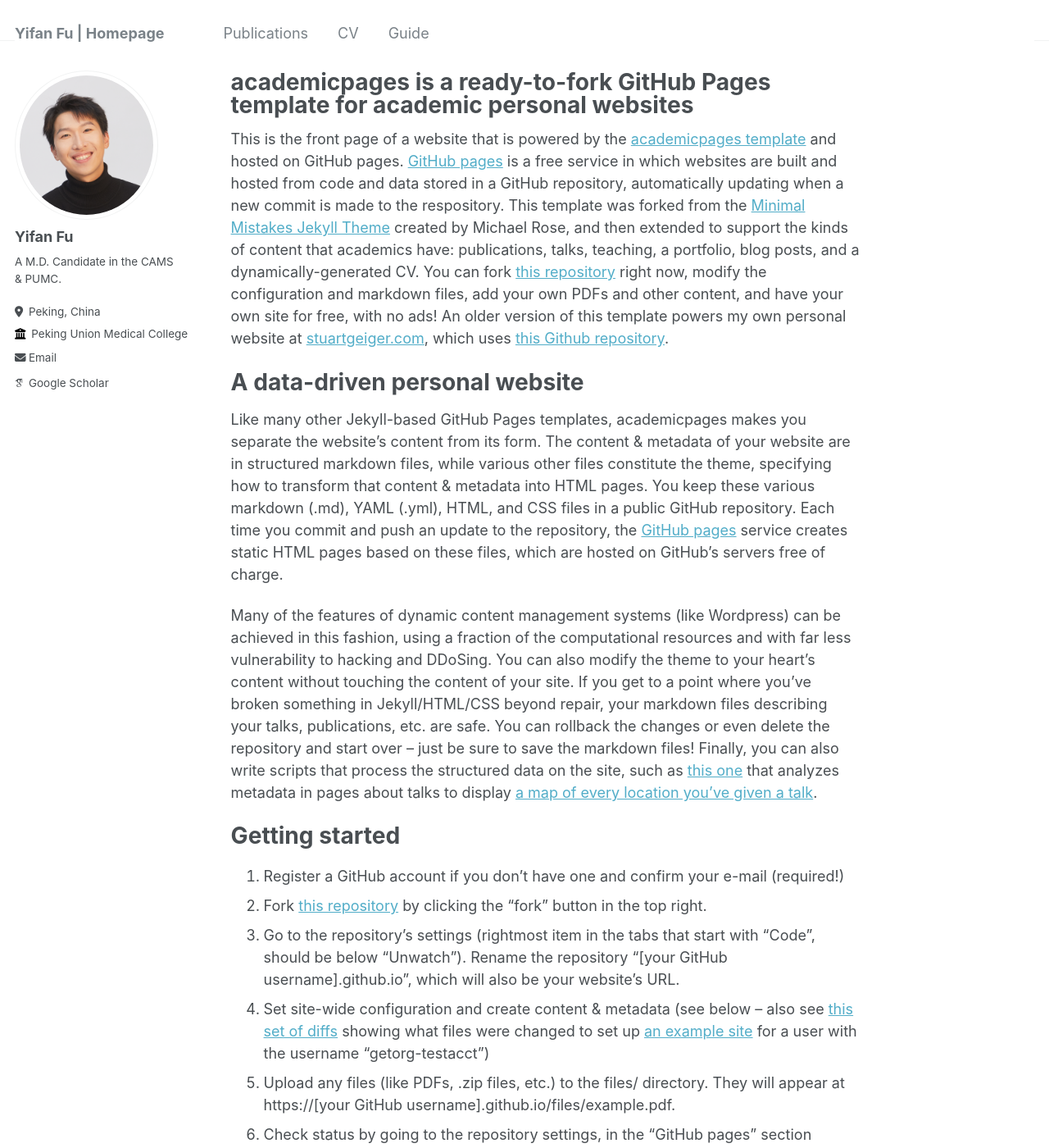
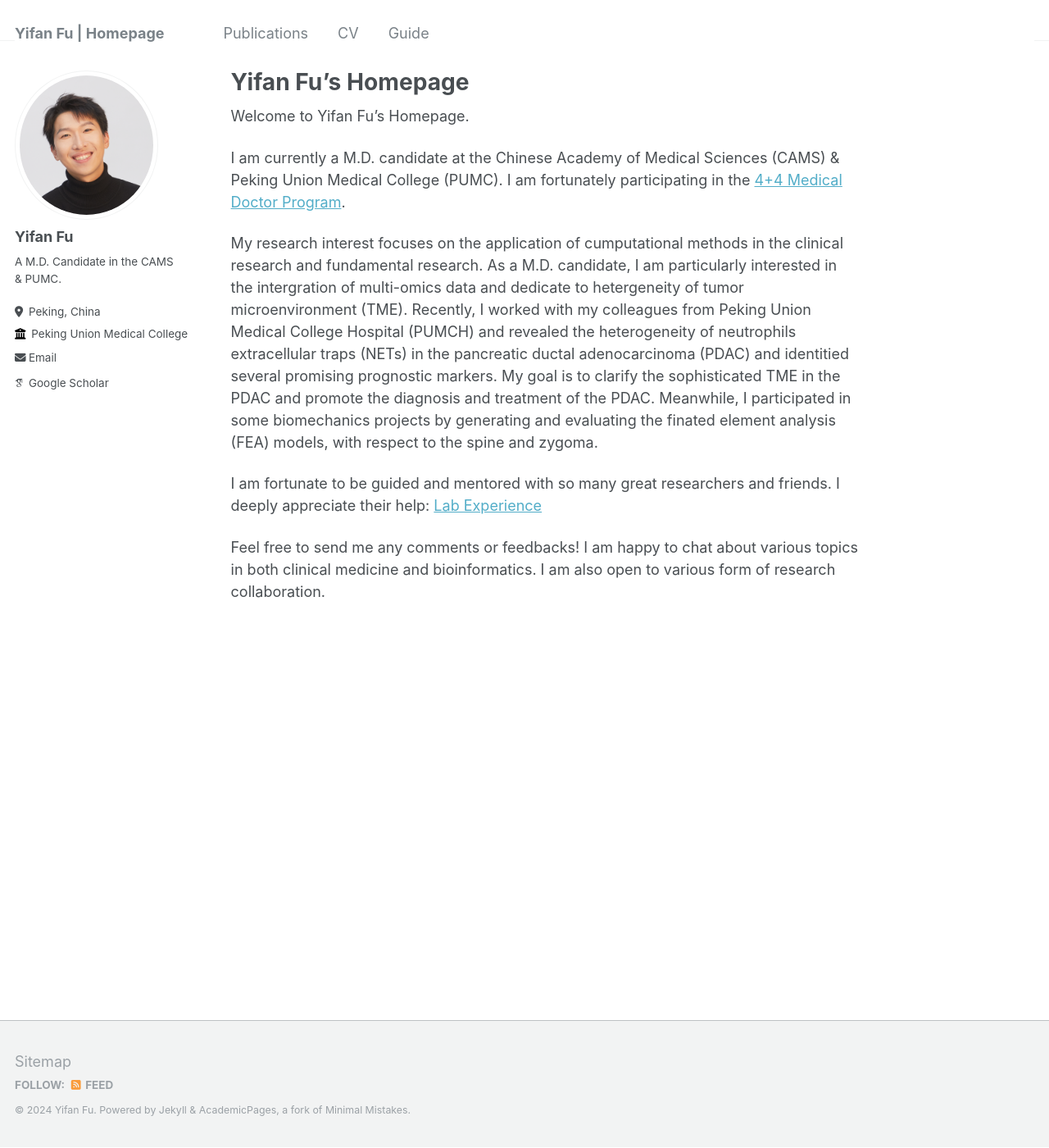
Before and after one commit to yifanfu01/yifanfu01.github.io, a Jekyll site: the page built from _pages/about.md, in a window 1280 px wide and 1400 px high. Shown: the whole window at 82% size. Built offline with Jekyll 4.4.1, drawn with Linux system fonts in a browser that asks for light colours; some web fonts are replaced; some of the changed text lies outside the part shown.

Commit message:
Update about.md

```diff
--- a/_pages/about.md
+++ b/_pages/about.md
@@ -1,49 +1,19 @@
 ---
 permalink: /
-title: "academicpages is a ready-to-fork GitHub Pages template for academic personal websites"
+title: "Yifan Fu's Homepage"
 author_profile: true
 redirect_from:
   - /about/
   - /about.html
 ---
 
-This is the front page of a website that is powered by the [academicpages template](https://github.com/academicpages/academicpages.github.io) and hosted on GitHub pages. [GitHub pages](https://pages.github.com) is a free service in which websites are built and hosted from code and data stored in a GitHub repository, automatically updating when a new commit is made to the respository. This template was forked from the [Minimal Mistakes Jekyll Theme](https://mmistakes.github.io/minimal-mistakes/) created by Michael Rose, and then extended to support the kinds of content that academics have: publications, talks, teaching, a portfolio, blog posts, and a dynamically-generated CV. You can fork [this repository](https://github.com/academicpages/academicpages.github.io) right now, modify the configuration and markdown files, add your own PDFs and other content, and have your own site for free, with no ads! An older version of this template powers my own personal website at [stuartgeiger.com](http://stuartgeiger.com), which uses [this Github repository](https://github.com/staeiou/staeiou.github.io).
+Welcome to Yifan Fu's Homepage.
 
-A data-driven personal website
-======
-Like many other Jekyll-based GitHub Pages templates, academicpages makes you separate the website's content from its form. The content & metadata of your website are in structured markdown files, while various other files constitute the theme, specifying how to transform that content & metadata into HTML pages. You keep these various markdown (.md), YAML (.yml), HTML, and CSS files in a public GitHub repository. Each time you commit and push an update to the repository, the [GitHub pages](https://pages.github.com/) service creates static HTML pages based on these files, which are hosted on GitHub's servers free of charge.
+I am currently a M.D. candidate at the Chinese Academy of Medical Sciences (CAMS) & Peking Union Medical College (PUMC). I am fortunately participating in the [4+4 Medical Doctor Program](https://mdadmission.pumc.edu.cn/mdweb/site!index).
 
-Many of the features of dynamic content management systems (like Wordpress) can be achieved in this fashion, using a fraction of the computational resources and with far less vulnerability to hacking and DDoSing. You can also modify the theme to your heart's content without touching the content of your site. If you get to a point where you've broken something in Jekyll/HTML/CSS beyond repair, your markdown files describing your talks, publications, etc. are safe. You can rollback the changes or even delete the repository and start over -- just be sure to save the markdown files! Finally, you can also write scripts that process the structured data on the site, such as [this one](https://github.com/academicpages/academicpages.github.io/blob/master/talkmap.ipynb) that analyzes metadata in pages about talks to display [a map of every location you've given a talk](https://academicpages.github.io/talkmap.html).
+My research interest focuses on the application of cumputational methods in the clinical research and fundamental research. As a M.D. candidate, I am particularly interested in the intergration of multi-omics data and dedicate to hetergeneity of tumor microenvironment (TME). Recently, I worked with my colleagues from Peking Union Medical College Hospital (PUMCH) and revealed the heterogeneity of neutrophils extracellular traps (NETs) in the pancreatic ductal adenocarcinoma (PDAC) and identitied several promising prognostic markers. My goal is to clarify the sophisticated TME in the PDAC and promote the diagnosis and treatment of the PDAC. Meanwhile, I participated in some biomechanics projects by generating and evaluating the finated element analysis (FEA) models, with respect to the spine and zygoma.
 
-Getting started
-======
-1. Register a GitHub account if you don't have one and confirm your e-mail (required!)
-1. Fork [this repository](https://github.com/academicpages/academicpages.github.io) by clicking the "fork" button in the top right.
-1. Go to the repository's settings (rightmost item in the tabs that start with "Code", should be below "Unwatch"). Rename the repository "[your GitHub username].github.io", which will also be your website's URL.
-1. Set site-wide configuration and create content & metadata (see below -- also see [this set of diffs](http://archive.is/3TPas) showing what files were changed to set up [an example site](https://getorg-testacct.github.io) for a user with the username "getorg-testacct")
-1. Upload any files (like PDFs, .zip files, etc.) to the files/ directory. They will appear at https://[your GitHub username].github.io/files/example.pdf.
-1. Check status by going to the repository settings, in the "GitHub pages" section
+I am fortunate to be guided and mentored with so many great researchers and friends. I deeply appreciate their help: [Lab Experience](https://yifanfu01.github.io/cv/)
 
-Site-wide configuration
-------
-The main configuration file for the site is in the base directory in [_config.yml](https://github.com/academicpages/academicpages.github.io/blob/master/_config.yml), which defines the content in the sidebars and other site-wide features. You will need to replace the default variables with ones about yourself and your site's github repository. The configuration file for the top menu is in [_data/navigation.yml](https://github.com/academicpages/academicpages.github.io/blob/master/_data/navigation.yml). For example, if you don't have a portfolio or blog posts, you can remove those items from that navigation.yml file to remove them from the header.
 
-Create content & metadata
-------
-For site content, there is one markdown file for each type of content, which are stored in directories like _publications, _talks, _posts, _teaching, or _pages. For example, each talk is a markdown file in the [_talks directory](https://github.com/academicpages/academicpages.github.io/tree/master/_talks). At the top of each markdown file is structured data in YAML about the talk, which the theme will parse to do lots of cool stuff. The same structured data about a talk is used to generate the list of talks on the [Talks page](https://academicpages.github.io/talks), each [individual page](https://academicpages.github.io/talks/2012-03-01-talk-1) for specific talks, the talks section for the [CV page](https://academicpages.github.io/cv), and the [map of places you've given a talk](https://academicpages.github.io/talkmap.html) (if you run this [python file](https://github.com/academicpages/academicpages.github.io/blob/master/talkmap.py) or [Jupyter notebook](https://github.com/academicpages/academicpages.github.io/blob/master/talkmap.ipynb), which creates the HTML for the map based on the contents of the _talks directory).
-
-**Markdown generator**
-
-I have also created [a set of Jupyter notebooks](https://github.com/academicpages/academicpages.github.io/tree/master/markdown_generator
-) that converts a CSV containing structured data about talks or presentations into individual markdown files that will be properly formatted for the academicpages template. The sample CSVs in that directory are the ones I used to create my own personal website at stuartgeiger.com. My usual workflow is that I keep a spreadsheet of my publications and talks, then run the code in these notebooks to generate the markdown files, then commit and push them to the GitHub repository.
-
-How to edit your site's GitHub repository
-------
-Many people use a git client to create files on their local computer and then push them to GitHub's servers. If you are not familiar with git, you can directly edit these configuration and markdown files directly in the github.com interface. Navigate to a file (like [this one](https://github.com/academicpages/academicpages.github.io/blob/master/_talks/2012-03-01-talk-1.md) and click the pencil icon in the top right of the content preview (to the right of the "Raw | Blame | History" buttons). You can delete a file by clicking the trashcan icon to the right of the pencil icon. You can also create new files or upload files by navigating to a directory and clicking the "Create new file" or "Upload files" buttons.
-
-Example: editing a markdown file for a talk
-![Editing a markdown file for a talk](/images/editing-talk.png)
-
-For more info
-------
-More info about configuring academicpages can be found in [the guide](https://academicpages.github.io/markdown/). The [guides for the Minimal Mistakes theme](https://mmistakes.github.io/minimal-mistakes/docs/configuration/) (which this theme was forked from) might also be helpful.
+Feel free to send me any comments or feedbacks! I am happy to chat about various topics in both clinical medicine and bioinformatics. I am also open to various form of research collaboration.
```
